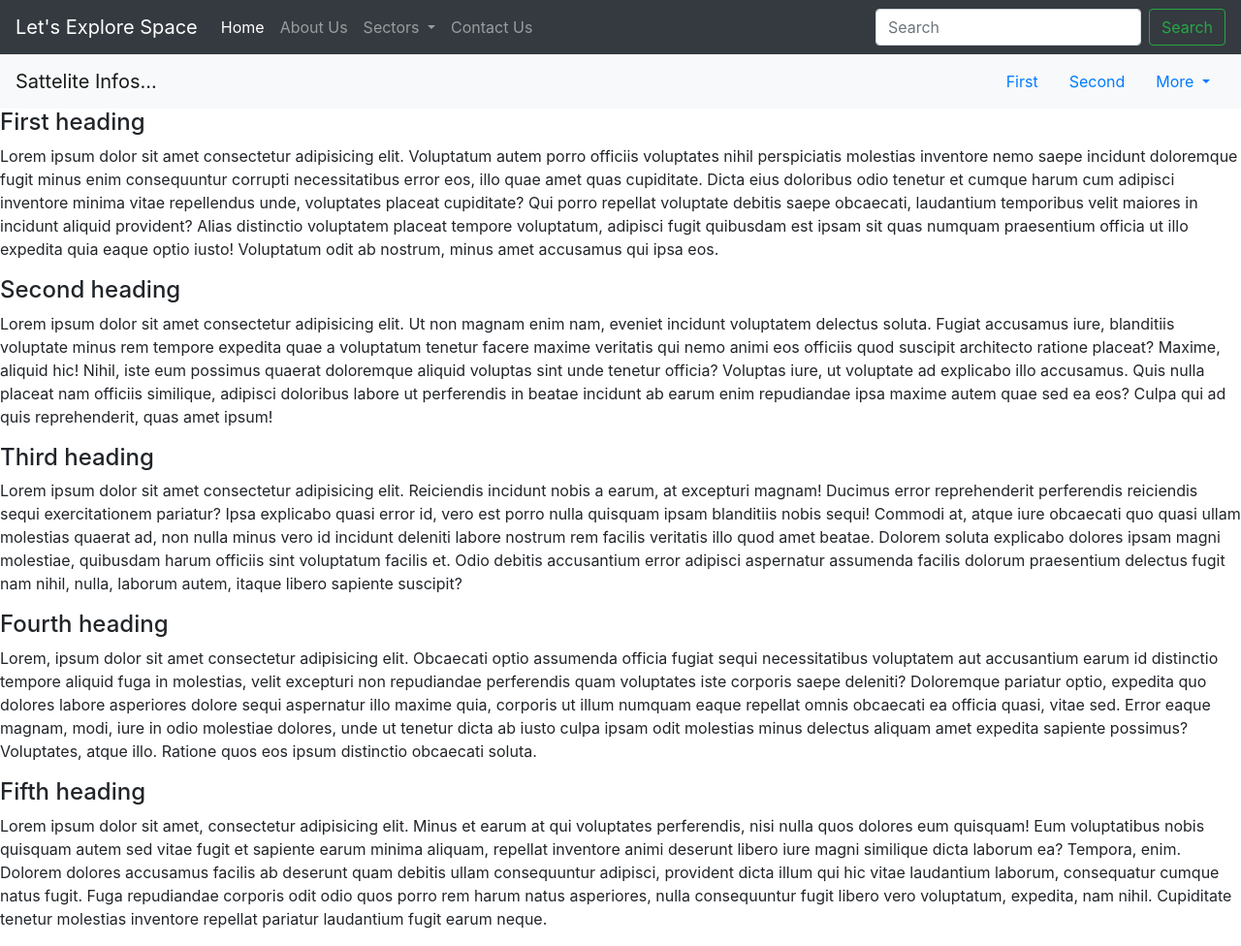
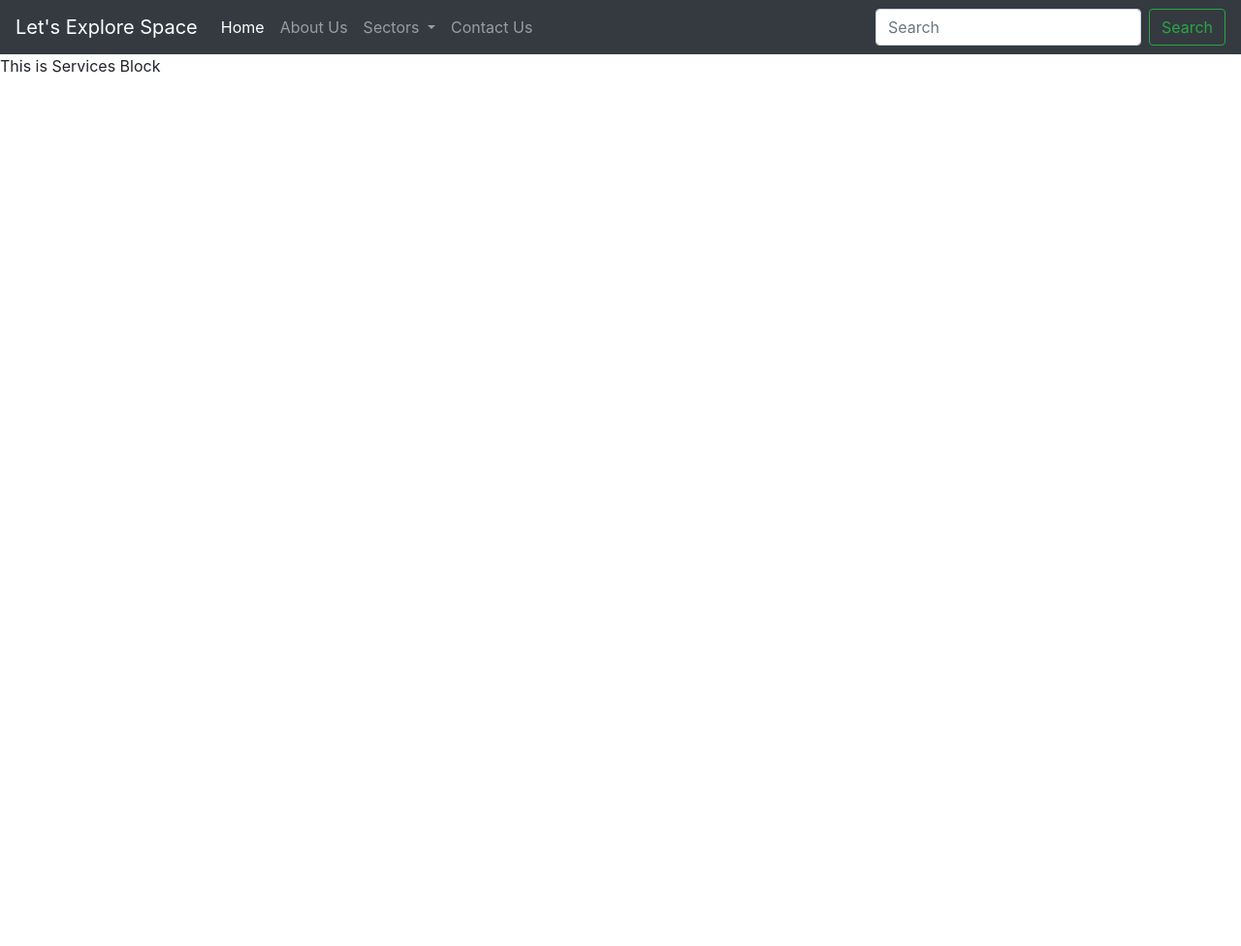
Before and after one commit to harshitachhangani/Website_using_Django, a Django app: page /services in a window 1280 px wide. Shown: the whole page at 97% size. After the commit the page ends 75 px from the top, so only its background shows below. Run offline with Django 3.2, Linux system fonts and the light colour scheme; some libraries are stand-ins or nearby versions.

Commit message:
css added

```diff
--- a/templates/services.html
+++ b/templates/services.html
@@ -3,44 +3,5 @@
 {% block title %}Services{% endblock title %}
 
 {% block body %}
-
-
-<nav id="navbar-example2" class="navbar navbar-light bg-light px-3">
-    <a class="navbar-brand" href="#">Sattelite Infos...</a>
-    <ul class="nav nav-pills">
-
-      <li class="nav-item">
-        <a class="nav-link" href="#scrollspyHeading1">First</a>
-      </li>
-      <li class="nav-item">
-        <a class="nav-link" href="#scrollspyHeading2">Second</a>
-      </li>
-
-      <li class="nav-item dropdown">
-        <a class="nav-link dropdown-toggle" href="/services" id="navbarDropdown" role="button" data-toggle="dropdown" aria-haspopup="true" aria-expanded="false">
-          More
-        </a>
-        <div class="dropdown-menu" aria-labelledby="navbarDropdown">
-          <a class="dropdown-item" href="#scrollspyHeading3">Third</a>
-          <a class="dropdown-item" href="#scrollspyHeading4">Fourth</a>
-          <div class="dropdown-divider"></div>
-          <a class="dropdown-item" href="#scrollspyHeading5">Fifth</a>
-        </div>
-      </li>
-
-
-    </ul>
-  </nav>
-  <div data-bs-spy="scroll" data-bs-target="#navbar-example2" data-bs-offset="0" class="scrollspy-example" tabindex="0">
-    <h4 id="scrollspyHeading1">First heading</h4>
-    <p>Lorem ipsum dolor sit amet consectetur adipisicing elit. Voluptatum autem porro officiis voluptates nihil perspiciatis molestias inventore nemo saepe incidunt doloremque fugit minus enim consequuntur corrupti necessitatibus error eos, illo quae amet quas cupiditate. Dicta eius doloribus odio tenetur et cumque harum cum adipisci inventore minima vitae repellendus unde, voluptates placeat cupiditate? Qui porro repellat voluptate debitis saepe obcaecati, laudantium temporibus velit maiores in incidunt aliquid provident? Alias distinctio voluptatem placeat tempore voluptatum, adipisci fugit quibusdam est ipsam sit quas numquam praesentium officia ut illo expedita quia eaque optio iusto! Voluptatum odit ab nostrum, minus amet accusamus qui ipsa eos.</p>
-    <h4 id="scrollspyHeading2">Second heading</h4>
-    <p>Lorem ipsum dolor sit amet consectetur adipisicing elit. Ut non magnam enim nam, eveniet incidunt voluptatem delectus soluta. Fugiat accusamus iure, blanditiis voluptate minus rem tempore expedita quae a voluptatum tenetur facere maxime veritatis qui nemo animi eos officiis quod suscipit architecto ratione placeat? Maxime, aliquid hic! Nihil, iste eum possimus quaerat doloremque aliquid voluptas sint unde tenetur officia? Voluptas iure, ut voluptate ad explicabo illo accusamus. Quis nulla placeat nam officiis similique, adipisci doloribus labore ut perferendis in beatae incidunt ab earum enim repudiandae ipsa maxime autem quae sed ea eos? Culpa qui ad quis reprehenderit, quas amet ipsum!</p>
-    <h4 id="scrollspyHeading3">Third heading</h4>
-    <p>Lorem ipsum dolor sit amet consectetur adipisicing elit. Reiciendis incidunt nobis a earum, at excepturi magnam! Ducimus error reprehenderit perferendis reiciendis sequi exercitationem pariatur? Ipsa explicabo quasi error id, vero est porro nulla quisquam ipsam blanditiis nobis sequi! Commodi at, atque iure obcaecati quo quasi ullam molestias quaerat ad, non nulla minus vero id incidunt deleniti labore nostrum rem facilis veritatis illo quod amet beatae. Dolorem soluta explicabo dolores ipsam magni molestiae, quibusdam harum officiis sint voluptatum facilis et. Odio debitis accusantium error adipisci aspernatur assumenda facilis dolorum praesentium delectus fugit nam nihil, nulla, laborum autem, itaque libero sapiente suscipit?</p>
-    <h4 id="scrollspyHeading4">Fourth heading</h4>
-    <p>Lorem, ipsum dolor sit amet consectetur adipisicing elit. Obcaecati optio assumenda officia fugiat sequi necessitatibus voluptatem aut accusantium earum id distinctio tempore aliquid fuga in molestias, velit excepturi non repudiandae perferendis quam voluptates iste corporis saepe deleniti? Doloremque pariatur optio, expedita quo dolores labore asperiores dolore sequi aspernatur illo maxime quia, corporis ut illum numquam eaque repellat omnis obcaecati ea officia quasi, vitae sed. Error eaque magnam, modi, iure in odio molestiae dolores, unde ut tenetur dicta ab iusto culpa ipsam odit molestias minus delectus aliquam amet expedita sapiente possimus? Voluptates, atque illo. Ratione quos eos ipsum distinctio obcaecati soluta.</p>
-    <h4 id="scrollspyHeading5">Fifth heading</h4>
-    <p>Lorem ipsum dolor sit amet, consectetur adipisicing elit. Minus et earum at qui voluptates perferendis, nisi nulla quos dolores eum quisquam! Eum voluptatibus nobis quisquam autem sed vitae fugit et sapiente earum minima aliquam, repellat inventore animi deserunt libero iure magni similique dicta laborum ea? Tempora, enim. Dolorem dolores accusamus facilis ab deserunt quam debitis ullam consequuntur adipisci, provident dicta illum qui hic vitae laudantium laborum, consequatur cumque natus fugit. Fuga repudiandae corporis odit odio quos porro rem harum natus asperiores, nulla consequuntur fugit libero vero voluptatum, expedita, nam nihil. Cupiditate tenetur molestias inventore repellat pariatur laudantium fugit earum neque.</p>
-  </div>
+This is Services Block
 {% endblock body %}
```
Also changed, not shown: static/style.css (line endings or trailing spaces).
